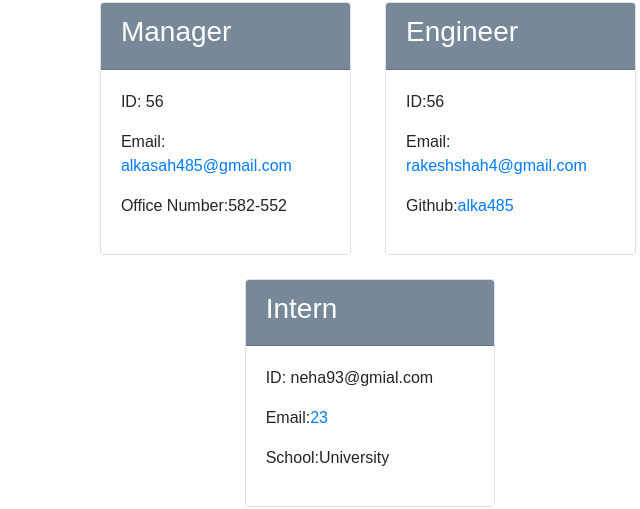
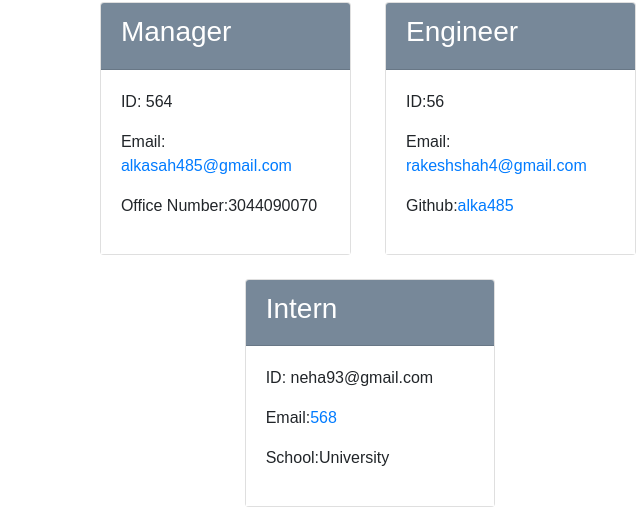
Before and after one commit to alka485/Team-profile-generator, a website: page dist/index.html in a window 1280 px wide. Shown: the part 178-687 px from the top of the page, 270-910 px from the left. Drawn offline with nearby package versions, Linux system fonts and the light colour scheme.

Commit message:
updation in readme

```diff
--- a/dist/index.html
+++ b/dist/index.html
@@ -30,9 +30,9 @@
       </div>
 
       <div class="card-body">
-          <p class="id">ID: 56 </p>
+          <p class="id">ID: 564 </p>
           <p class="email">Email: <a href="mailto:alkasah485@gmail.com">alkasah485@gmail.com</a></p>
-          <p class="office">Office Number:582-552 </p>
+          <p class="office">Office Number:3044090070 </p>
       </div>
 
   </div>
@@ -61,8 +61,8 @@
       </div>
 
       <div class="card-body">
-          <p class="id">ID: neha93@gmial.com </p>
-          <p class="email">Email:<a href="mailto:23">23</a></p>
+          <p class="id">ID: neha93@gmail.com </p>
+          <p class="email">Email:<a href="mailto:568">568</a></p>
           <p class="school">School:University </p>
       </div>
 </div>
```
Also changed, not shown: README.md.
